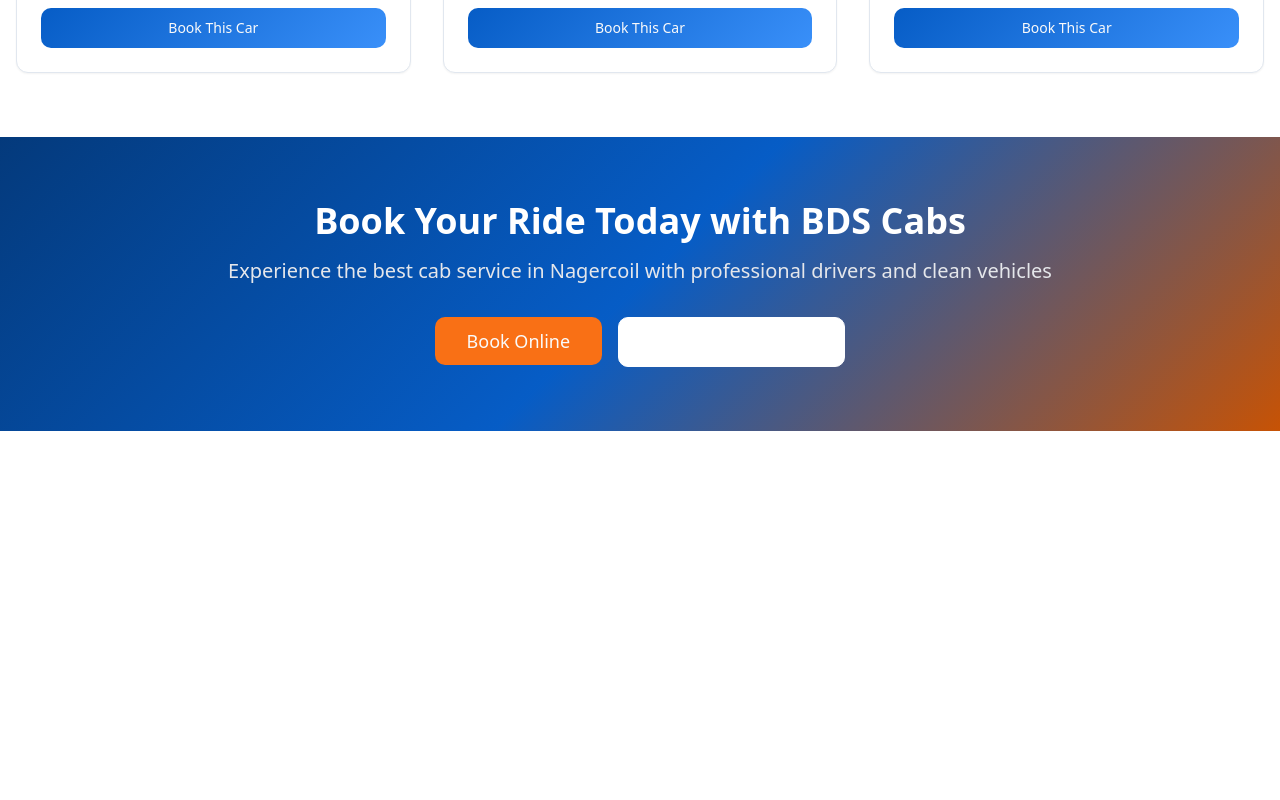
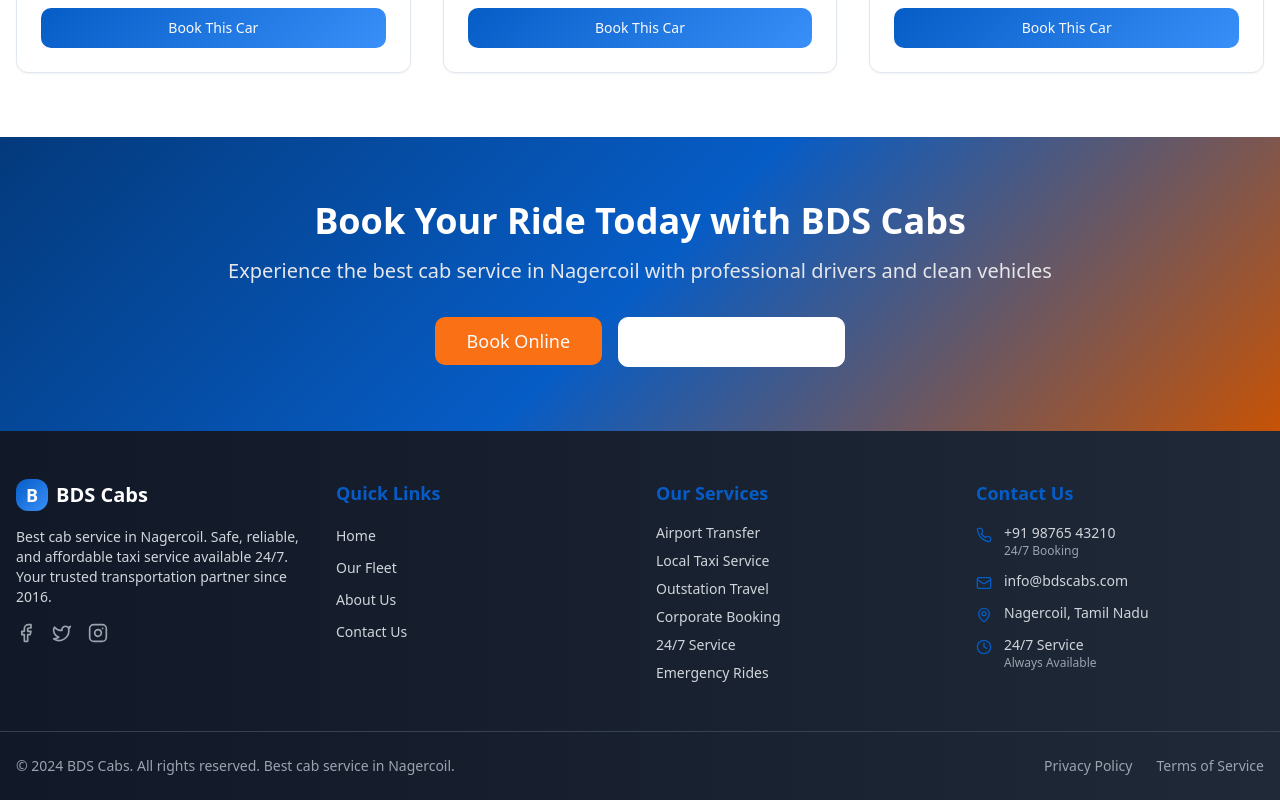
Before and after one commit to Thakshinss/bds-nagercoil-ride, a React (Vite) app: page / in a window 1280 px wide. Shown: the part 1560-2360 px from the top of the page. Before the commit the page ends 1991 px from the top, so only its background shows below. Built offline with nearby package versions, Linux system fonts and the light colour scheme.

Commit message:
Add footer to all pages
Create a new Footer component and include it in the App.tsx file to be rendered on all pages.

```diff
--- a/src/App.tsx
+++ b/src/App.tsx
@@ -1,3 +1,4 @@
+
 import { Toaster } from "@/components/ui/toaster";
 import { Toaster as Sonner } from "@/components/ui/sonner";
 import { TooltipProvider } from "@/components/ui/tooltip";
@@ -10,6 +11,7 @@ import Cars from "./pages/Cars";
 import NotFound from "./pages/NotFound";
 import Navigation from "./components/Navigation";
 import ScrollingBanner from "./components/ScrollingBanner";
+import Footer from "./components/Footer";
 
 const queryClient = new QueryClient();
 
@@ -19,9 +21,10 @@ const App = () => (
       <Toaster />
       <Sonner />
       <BrowserRouter>
-        <div className="min-h-screen">
+        <div className="min-h-screen flex flex-col">
           <ScrollingBanner />
           <Navigation />
+          <main className="flex-1">
             <Routes>
               <Route path="/" element={<Homepage />} />
               <Route path="/cars" element={<Cars />} />
@@ -30,6 +33,8 @@ const App = () => (
               {/* ADD ALL CUSTOM ROUTES ABOVE THE CATCH-ALL "*" ROUTE */}
               <Route path="*" element={<NotFound />} />
             </Routes>
+          </main>
+          <Footer />
         </div>
       </BrowserRouter>
     </TooltipProvider>
--- /dev/null
+++ b/src/components/Footer.tsx
@@ -0,0 +1,126 @@
+
+import { MapPin, Phone, Mail, Clock, Facebook, Twitter, Instagram } from 'lucide-react';
+
+const Footer = () => {
+  const quickLinks = [
+    { name: 'Home', href: '/' },
+    { name: 'Our Fleet', href: '/cars' },
+    { name: 'About Us', href: '/about' },
+    { name: 'Contact Us', href: '/contact' }
+  ];
+
+  const services = [
+    'Airport Transfer',
+    'Local Taxi Service',
+    'Outstation Travel',
+    'Corporate Booking',
+    '24/7 Service',
+    'Emergency Rides'
+  ];
+
+  return (
+    <footer className="bg-gradient-to-r from-gray-900 to-gray-800 text-white">
+      <div className="container mx-auto px-4 py-12">
+        <div className="grid grid-cols-1 md:grid-cols-2 lg:grid-cols-4 gap-8">
+          {/* Company Info */}
+          <div className="space-y-4">
+            <div className="flex items-center space-x-2">
+              <div className="w-8 h-8 bg-gradient-primary rounded-lg flex items-center justify-center">
+                <span className="text-primary-foreground font-bold text-lg">B</span>
+              </div>
+              <span className="text-xl font-bold">BDS Cabs</span>
+            </div>
+            <p className="text-gray-300 text-sm">
+              Best cab service in Nagercoil. Safe, reliable, and affordable taxi service available 24/7.
+              Your trusted transportation partner since 2016.
+            </p>
+            <div className="flex space-x-4">
+              <Facebook className="w-5 h-5 text-gray-400 hover:text-primary cursor-pointer transition-colors" />
+              <Twitter className="w-5 h-5 text-gray-400 hover:text-primary cursor-pointer transition-colors" />
+              <Instagram className="w-5 h-5 text-gray-400 hover:text-primary cursor-pointer transition-colors" />
+            </div>
+          </div>
+
+          {/* Quick Links */}
+          <div className="space-y-4">
+            <h3 className="text-lg font-semibold text-primary">Quick Links</h3>
+            <ul className="space-y-2">
+              {quickLinks.map((link, index) => (
+                <li key={index}>
+                  <a
+                    href={link.href}
+                    className="text-gray-300 hover:text-primary transition-colors text-sm"
+                  >
+                    {link.name}
+                  </a>
+                </li>
+              ))}
+            </ul>
+          </div>
+
+          {/* Services */}
+          <div className="space-y-4">
+            <h3 className="text-lg font-semibold text-primary">Our Services</h3>
+            <ul className="space-y-2">
+              {services.map((service, index) => (
+                <li key={index} className="text-gray-300 text-sm">
+                  {service}
+                </li>
+              ))}
+            </ul>
+          </div>
+
+          {/* Contact Info */}
+          <div className="space-y-4">
+            <h3 className="text-lg font-semibold text-primary">Contact Us</h3>
+            <div className="space-y-3">
+              <div className="flex items-start space-x-3">
+                <Phone className="w-4 h-4 text-primary mt-1 flex-shrink-0" />
+                <div>
+                  <p className="text-gray-300 text-sm">+91 98765 43210</p>
+                  <p className="text-gray-400 text-xs">24/7 Booking</p>
+                </div>
+              </div>
+              <div className="flex items-start space-x-3">
+                <Mail className="w-4 h-4 text-primary mt-1 flex-shrink-0" />
+                <div>
+                  <p className="text-gray-300 text-sm">info@bdscabs.com</p>
+                </div>
+              </div>
+              <div className="flex items-start space-x-3">
+                <MapPin className="w-4 h-4 text-primary mt-1 flex-shrink-0" />
+                <div>
+                  <p className="text-gray-300 text-sm">Nagercoil, Tamil Nadu</p>
+                </div>
+              </div>
+              <div className="flex items-start space-x-3">
+                <Clock className="w-4 h-4 text-primary mt-1 flex-shrink-0" />
+                <div>
+                  <p className="text-gray-300 text-sm">24/7 Service</p>
+                  <p className="text-gray-400 text-xs">Always Available</p>
+                </div>
+              </div>
+            </div>
+          </div>
+        </div>
+      </div>
+
+      {/* Bottom Bar */}
+      <div className="border-t border-gray-700">
+        <div className="container mx-auto px-4 py-6">
+          <div className="flex flex-col md:flex-row justify-between items-center space-y-4 md:space-y-0">
+            <div className="text-gray-400 text-sm text-center md:text-left">
+              © 2024 BDS Cabs. All rights reserved. Best cab service in Nagercoil.
+            </div>
+            <div className="flex space-x-6 text-sm">
+              <a href="#" className="text-gray-400 hover:text-primary transition-colors">Privacy Policy</a>
+              <a href="#" className="text-gray-400 hover:text-primary transition-colors">Terms of Service</a>
+            </div>
+          </div>
+        </div>
+      </div>
+    </footer>
+  );
+};
+
+export default Footer;
```
Lines whose indentation alone changed are shown as unchanged.
